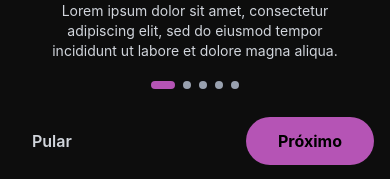
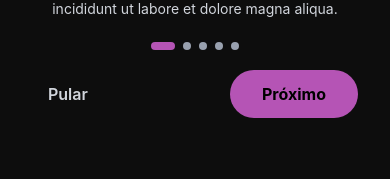
Before and after one commit to Caio-Front-End/passa-a-bola-web-app-sprint-4-, a React (Vite) app: page /login in a window 390 px wide. Shown: the part 662-841 px from the top of the page. Built offline with nearby package versions, Linux system fonts and the light colour scheme.

Commit message:
fix(intro) botoes mobile

```diff
--- a/src/components/IntroScreen.jsx
+++ b/src/components/IntroScreen.jsx
@@ -39,7 +39,7 @@ const IntroScreen = ({ onFinish }) => {
     return (
         <div className="h-dvh w-screen overflow-hidden bg-[#0d0d0d] flex flex-col text-white md:flex-row" style={{ fontFamily: "'Inter', sans-serif" }}>
 
-            <div className="relative w-full h-[70%] md:w-2/3 md:h-full">
+            <div className="relative w-full h-[65%] md:w-2/3 md:h-full">
                 <div className="absolute inset-0">
                     {slidesData.map((slide, index) => {
                         const isActive = currentSlide === index;
@@ -61,7 +61,7 @@ const IntroScreen = ({ onFinish }) => {
             </div>
 
             {/* Bloco de Conteúdo Direito (Desktop) / Baixo (Mobile) */}
-            <div className="relative w-full h-[30%] flex flex-col justify-center items-center p-4 text-center md:w-1/3 md:h-full md:items-start md:text-left md:p-12">
+            <div className="relative w-full h-[35%] flex flex-col justify-center items-center p-4 text-center md:w-1/3 md:h-full md:items-start md:text-left md:p-12">
 
                 {/* Bloco de Conteúdo para Desktop (escondido no mobile) */}
                 <div className="hidden md:flex flex-col w-full h-full">
@@ -113,7 +113,7 @@ const IntroScreen = ({ onFinish }) => {
                                 <button key={index} onClick={() => handleDotClick(index)} className={`h-2 rounded-full transition-all duration-300 ${currentSlide === index ? 'bg-[#b554b5] w-6' : 'bg-gray-400 w-2'}`} />
                             ))}
                         </div>
-                        <div className="flex items-center justify-between w-full mt-2">
+                        <div className="flex items-center justify-between w-full mb-8 px-4">
                             {currentSlide !== totalSlides - 1 && (
                                 <button
                                     onClick={handleSkip}
```
